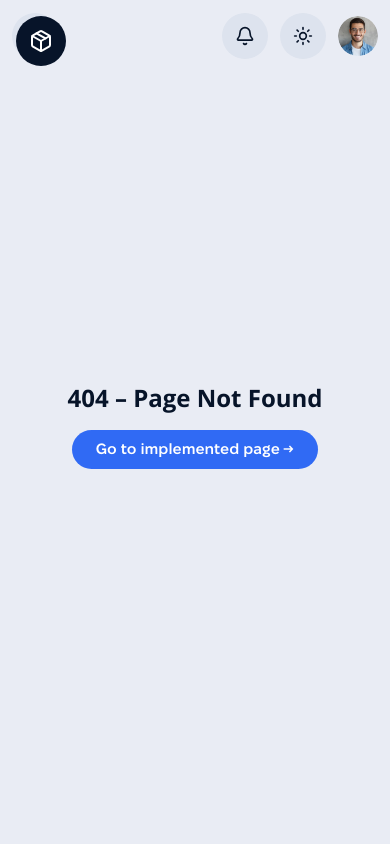
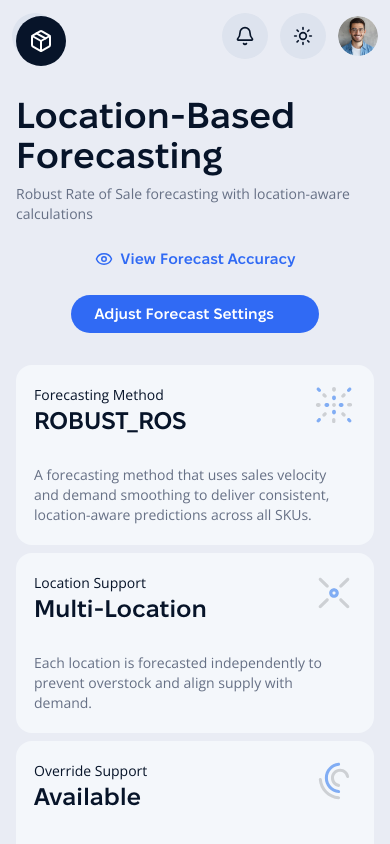
Before and after one commit to shelyaa/brimmo_agency, a Next.js app: page /dashboard in a window 390 px wide. Before the commit this address had no page. Built offline with nearby package versions, Linux system fonts and the light colour scheme.

Commit message:
fix breakpoints

```diff
--- a/src/app/components/layout/NavSidebar.tsx
+++ /dev/null
@@ -1,53 +0,0 @@
-"use client";
-
-import {
-  Home,
-  MapPin,
-  Package,
-  ShoppingCart,
-  ArrowDownUp,
-  Vote,
-  LogOut,
-} from "lucide-react";
-import IconButton from "@/components/ui/Buttons/IconButton";
-import Link from "next/link";
-import {usePathname} from "next/navigation";
-
-const menuItems = [
-  {href: "/", icon: <Home />},
-  {href: "/packages", icon: <Package />},
-  {href: "/locations", icon: <MapPin />},
-  {href: "/cart", icon: <ShoppingCart />},
-  {href: "/transfers", icon: <ArrowDownUp />},
-  {href: "/votes", icon: <Vote />},
-];
-
-export default function NavSidebar() {
-  const pathname = usePathname();
-
-  return (
-    <aside className="w-18 h-screen bg- flex flex-col items-center justify-between py-3">
-      <div className="flex flex-col items-center gap-4 align-center">
-        <div>
-          <IconButton variant="secondary">
-            <Package />
-          </IconButton>
-        </div>
-
-        <nav className="flex flex-col mt-35 bg-(--icon-bg) rounded-3xl p-1 gap-1">
-          {menuItems.map((item, index) => (
-            <Link key={index} href={item.href}>
-              <IconButton active={pathname === item.href}>
-                {item.icon}
-              </IconButton>
-            </Link>
-          ))}
-        </nav>
-      </div>
-
-      <IconButton>
-        <LogOut className="w-5 h-5" />
-      </IconButton>
-    </aside>
-  );
-}
--- a/src/app/packages/page.tsx
+++ b/src/app/dashboard/page.tsx
@@ -6,7 +6,7 @@ import {HowForecastingWorksSection} from "@/components/sections/HowForecastingWo
 import {Button} from "@/components/ui/Buttons/Button";
 import {Eye} from "lucide-react";
 
-export default function Packages() {
+export default function Dashboard() {
   return (
     <>
       <ForecastingHeaderSection
@@ -19,13 +19,13 @@ export default function Packages() {
         <Button>Adjust Forecast Settings</Button>
       </ForecastingHeaderSection>
 
-      <div className="flex gap-2 w-full flex-col sm:flex-row">
+      <div className="flex gap-2 w-full flex-col lg:flex-row">
         <div>
           <FeatureGrid />
           <ChartSection />
         </div>
 
-        <div className="min-w-[380px] md:min-w-[440px]">
+        <div className="w-full xl:max-w-[440px]">
           <HowForecastingWorksSection
             title="How Forecasting Works"
             description="The forecasting system has been streamlined to use the robust rate of sale method across all locations for improved consistency and reliability."
--- a/src/app/layout.tsx
+++ b/src/app/layout.tsx
@@ -29,7 +29,9 @@ export default function RootLayout({
           <div className="flex-1 flex flex-col h-full overflow-hidden">
             <Header />
 
-            <main className="flex-1 overflow-auto p-4 md:p-2">{children}</main>
+            <main className="flex-1 overflow-auto p-4 md:p-0 md:pr-2">
+              {children}
+            </main>
           </div>
         </div>
       </body>
--- a/src/app/not-found.tsx
+++ b/src/app/not-found.tsx
@@ -8,7 +8,7 @@ export default function NotFound() {
     >
       <h1 className="text-2xl font-bold mb-4">404 – Page Not Found</h1>
 
-      <Link href="/packages">
+      <Link href="/dashboard">
         <Button>Go to implemented page →</Button>
       </Link>
     </div>
--- a/src/components/grids/FeatureGrid.tsx
+++ b/src/components/grids/FeatureGrid.tsx
@@ -3,7 +3,7 @@ import { FeatureCard } from "../ui/Cards/FeatureCard";
 
 export const FeatureGrid = () => {
   return (
-    <div className="grid grid-cols-1 xl:grid-cols-3 gap-2">
+    <div className="grid grid-cols-1  xl:grid-cols-3 gap-2">
       {FORECAST_FEATURES.map((feature) => (
         <FeatureCard key={feature.subtitle} {...feature} />
       ))}
--- a/src/components/layout/NavSidebar.tsx
+++ b/src/components/layout/NavSidebar.tsx
@@ -18,7 +18,7 @@ import clsx from "clsx";
 
 const menuItems = [
   {href: "/", icon: <Home />},
-  {href: "/packages", icon: <Package />},
+  {href: "/dashboard", icon: <Package />},
   {href: "/locations", icon: <MapPin />},
   {href: "/cart", icon: <ShoppingCart />},
   {href: "/transfers", icon: <ArrowDownUp />},
--- a/src/components/sections/ForecastingHeaderSection.tsx
+++ b/src/components/sections/ForecastingHeaderSection.tsx
@@ -13,12 +13,12 @@ export function ForecastingHeaderSection({
   children,
 }: ForecastingHeaderSectionProps) {
   return (
-    <section className="flex flex-col sm:flex-row sm:items-start items-center justify-between w-full py-2 rounded-3xl mb-6">
+    <section className="flex flex-col md:flex-row sm:items-start items-center justify-between w-full py-2 rounded-3xl mb-6">
       <div className="flex flex-col gap-2">
         <Typography variant="title" className="text-4xl">{title}</Typography>
         <Typography variant="description">{description}</Typography>
       </div>
-      {children && <div className="mt-4 md:mt-0 flex flex-col md:flex-row gap-4 ">{children}</div>}
+      {children && <div className="mt-4 md:mt-0 flex flex-col md:flex-row gap-4">{children}</div>}
     </section>
   );
 }
--- a/src/components/ui/Cards/InfoCard.tsx
+++ b/src/components/ui/Cards/InfoCard.tsx
@@ -9,7 +9,7 @@ export function InfoCard({
   color,
 }: InfoCard) {
   return (
-    <div className="flex flex-col rounded-2xl bg-card p-[18px] max-w-[412px] min-h-[180px] flex-1 justify-between">
+    <div className="flex flex-col rounded-2xl bg-card p-[18px] min-h-[180px] flex-1 justify-between">
       <div>
         <IconButton color={color} size="sm" variant="static">
           <Icon />
```
